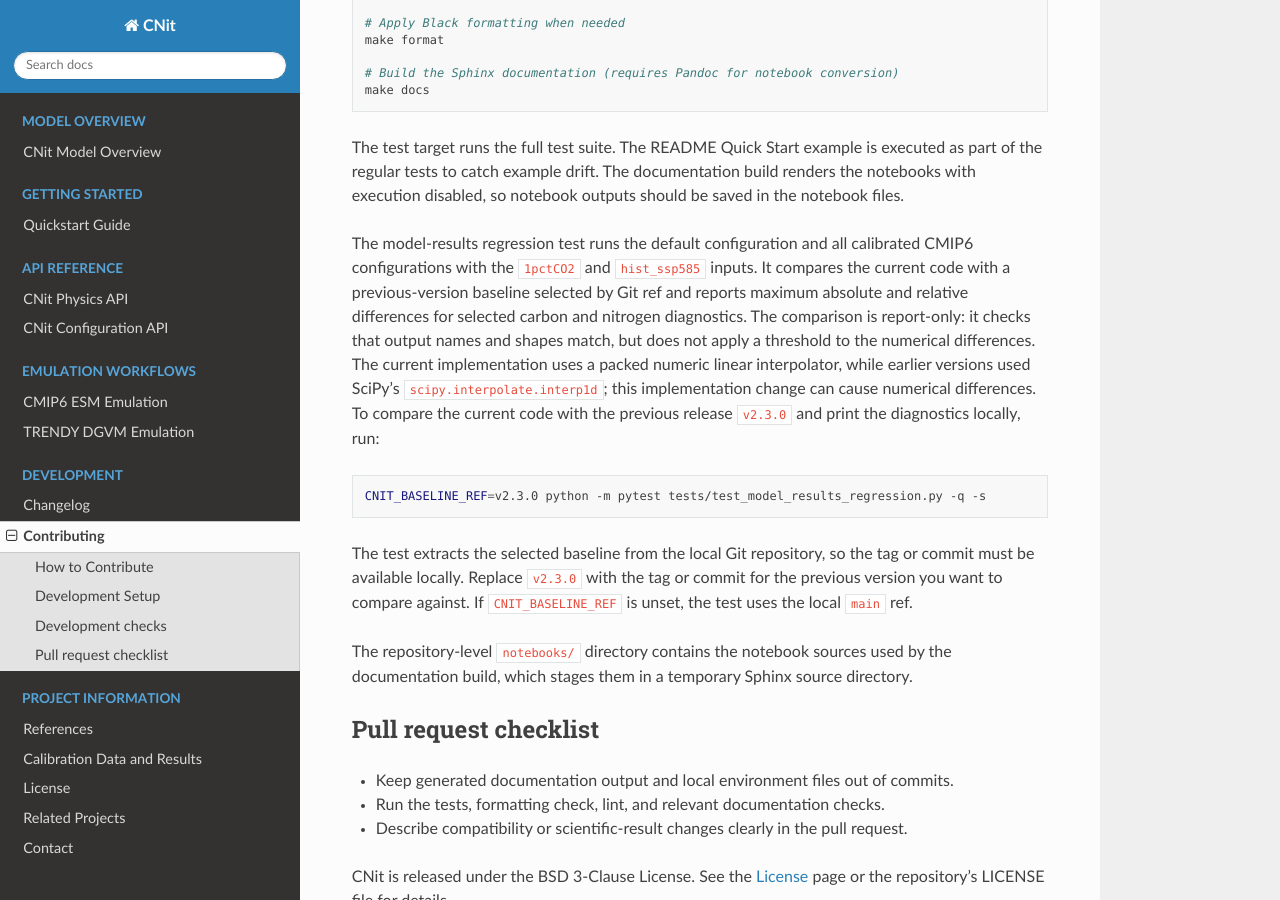
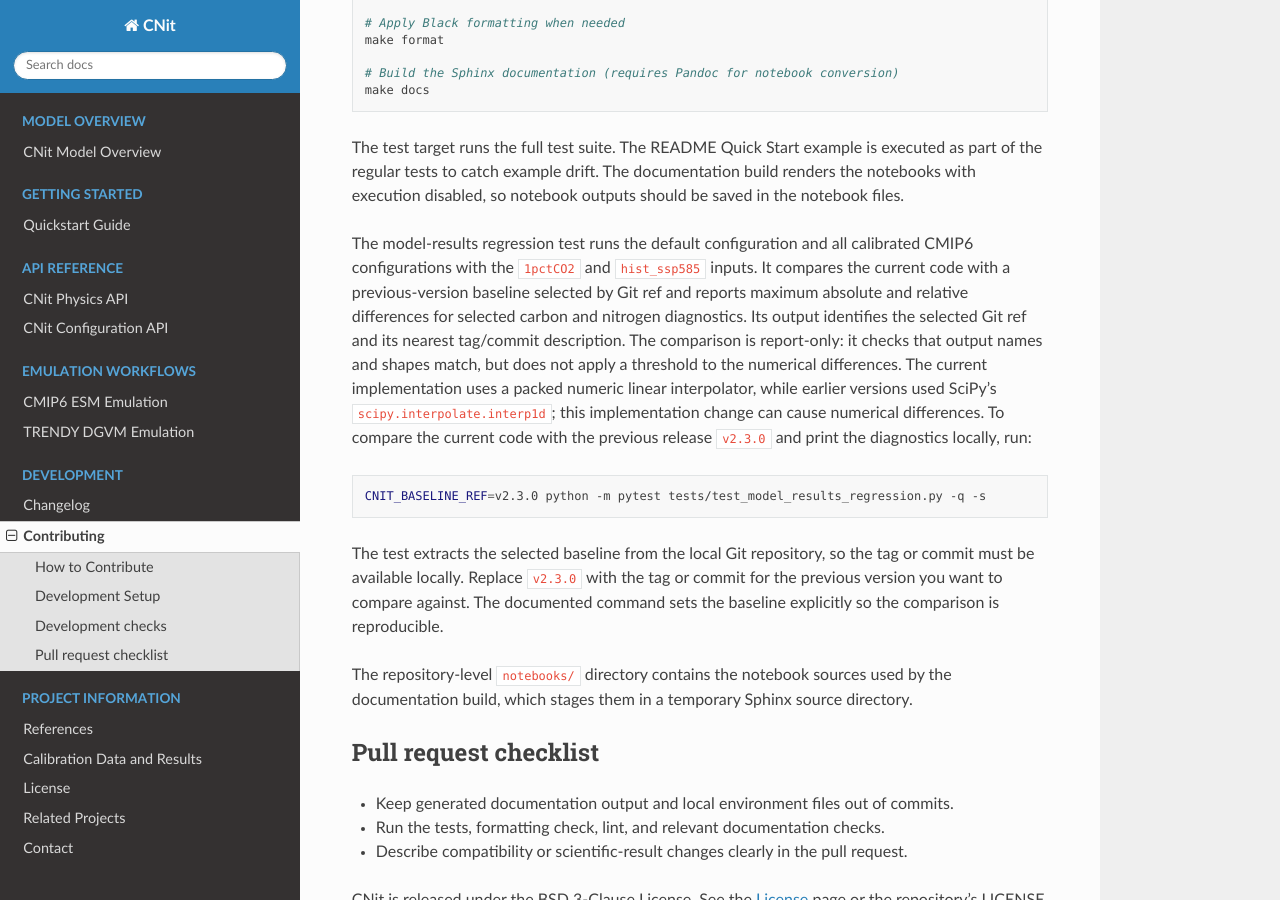
Before and after one commit to gangtang-au/cnit, a Sphinx documentation site: the page built from docs/contributing.rst, in a window 1280 px wide and 900 px high, scrolled down 1231 px. Built offline with Sphinx 7.4.7 and the Read the Docs theme 3.1.0, drawn with Linux system fonts in a browser that asks for light colours; pages that are not in the unit, such as notebooks, are missing from menus.

Commit message:
format and docs

```diff
--- a/docs/contributing.rst
+++ b/docs/contributing.rst
@@ -71,7 +71,8 @@ The model-results regression test runs the default configuration and all calibra
 CMIP6 configurations with the ``1pctCO2`` and ``hist_ssp585`` inputs. It compares
 the current code with a previous-version baseline selected by Git ref and reports
 maximum absolute and relative differences for selected carbon and nitrogen
-diagnostics. The comparison is report-only: it checks that output names and shapes
+diagnostics. Its output identifies the selected Git ref and its nearest tag/commit
+description. The comparison is report-only: it checks that output names and shapes
 match, but does not apply a threshold to the numerical differences. The current
 implementation uses a packed numeric linear interpolator, while earlier versions
 used SciPy's ``scipy.interpolate.interp1d``; this implementation change can cause
@@ -84,8 +85,8 @@ numerical differences. To compare the current code with the previous release
 
 The test extracts the selected baseline from the local Git repository, so the tag
 or commit must be available locally. Replace ``v2.3.0`` with the tag or commit for
-the previous version you want to compare against. If ``CNIT_BASELINE_REF`` is
-unset, the test uses the local ``main`` ref.
+the previous version you want to compare against. The documented command sets the
+baseline explicitly so the comparison is reproducible.
 
 The repository-level ``notebooks/`` directory contains the notebook sources
 used by the documentation build, which stages them in a temporary Sphinx
@@ -100,5 +101,5 @@ Pull request checklist
   request.
 
 CNit is released under the BSD 3-Clause License. See the
-:doc:`License <../project_info/license>` page or the repository's LICENSE file
+:doc:`License <project_info/license>` page or the repository's LICENSE file
 for details.
```
Also changed, not shown: 1 other file.
